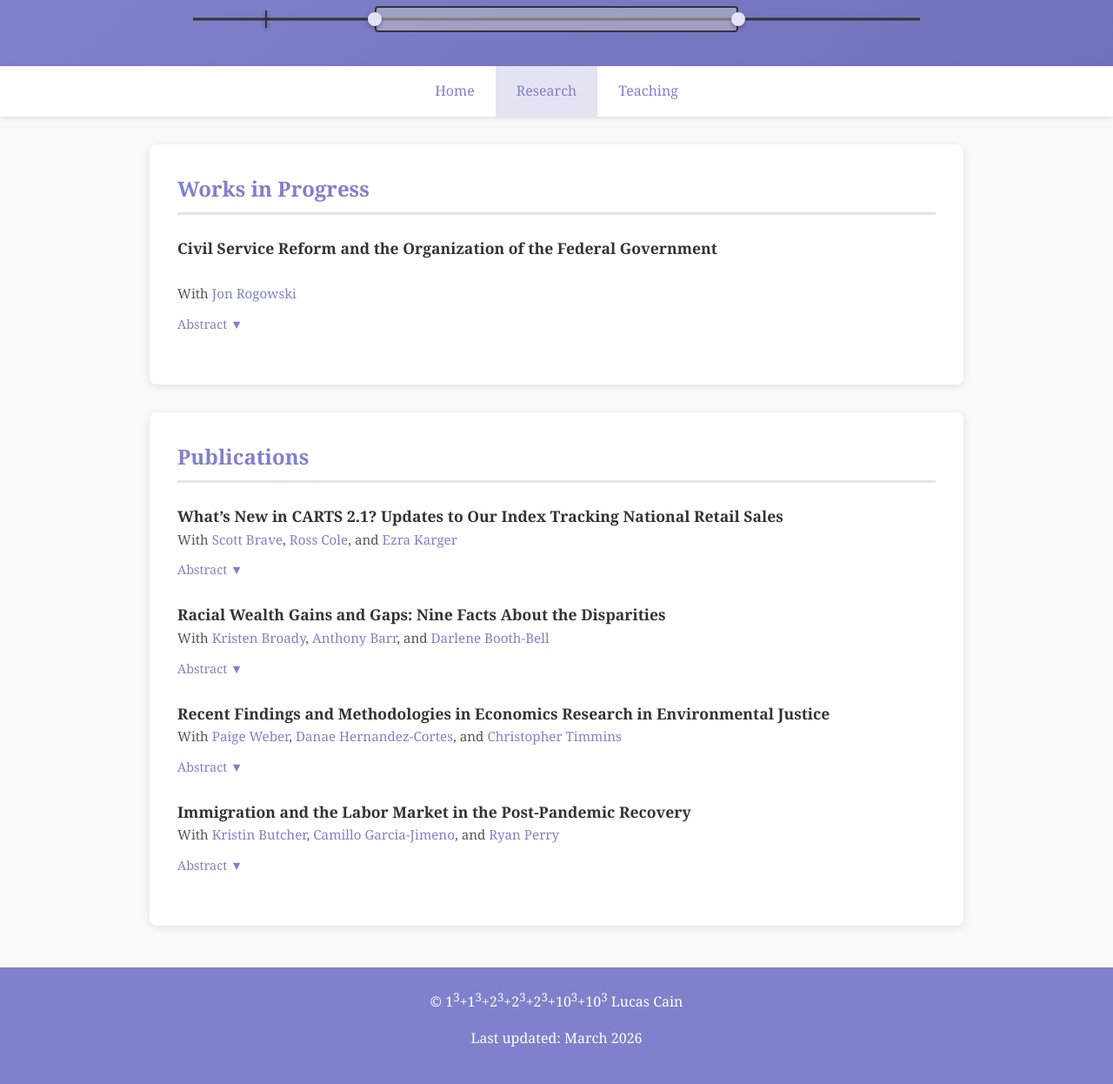
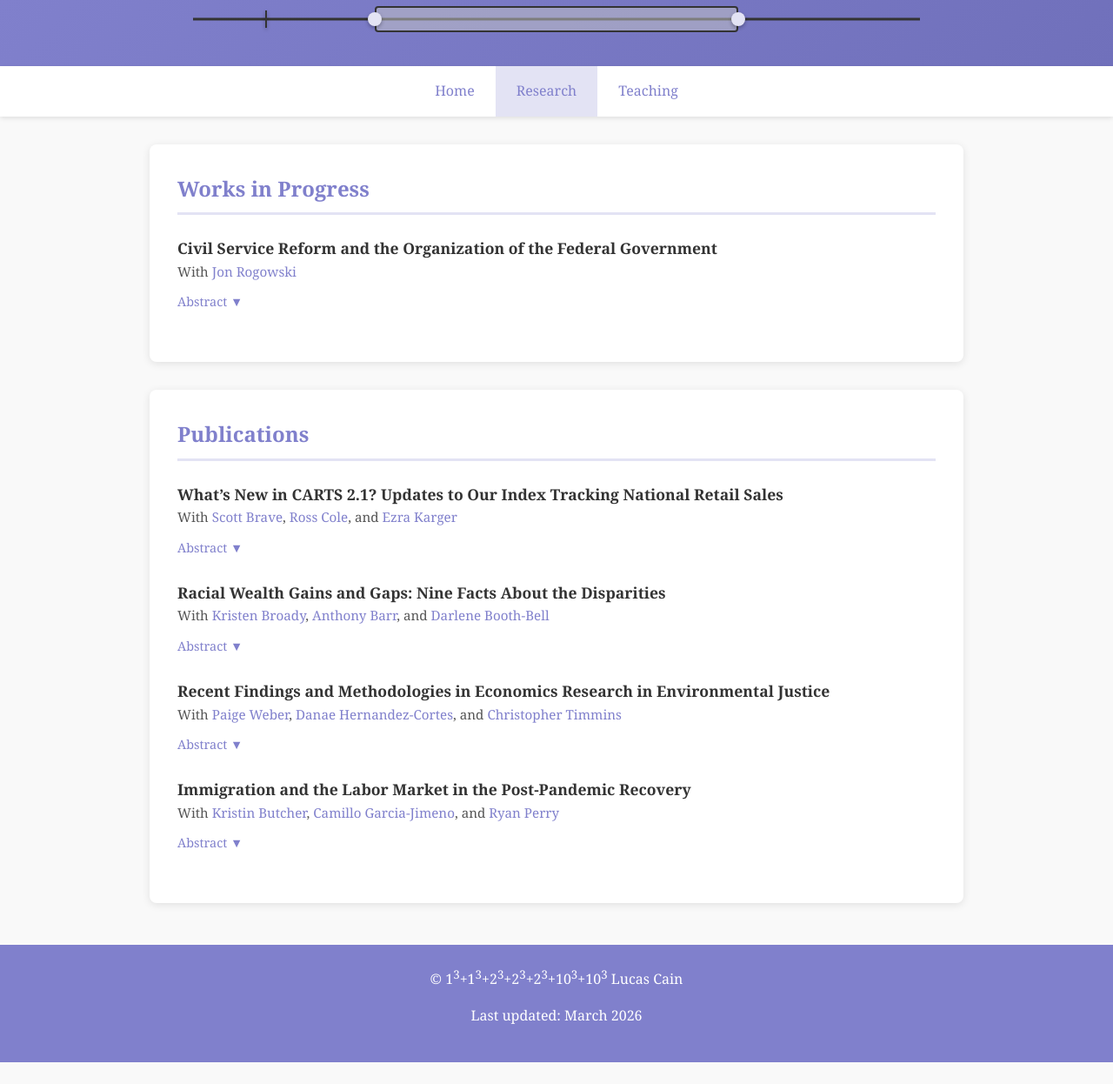
Before and after one commit to L-Cain/L-Cain.github.io, a Jekyll site: the page built from research.md, in a window 1280 px wide and 1246 px high. Shown: the whole window at 87% size. Built offline with Jekyll 4.4.1, drawn with Linux system fonts in a browser that asks for light colours; our own code applies the rules of GitHub Pages for plain Markdown files.

Commit message:
Update research.md

```diff
--- a/research.md
+++ b/research.md
@@ -4,8 +4,8 @@
     <a href="/papers/paper2.pdf" target="_blank" style="font-size: 1.1rem; font-weight: 600; color: #333; text-decoration: none;">Civil Service Reform and the Organization of the Federal
 Government</a>
     <br>
-     <br>
-    <span style="font-size: 0.95rem; color: #555;">With <a href="https://coauthor1website.com">Jon Rogowski</a></span>
+    <span style="font-size: 0.95rem; color: #555;">With <a href="https://coauthor1website.com">Jon Rogowski</a>
+    </span>
 <br>
      <button onclick="var a=this.nextElementSibling;a.style.display=a.style.display==='block'?'none':'block';this.textContent=this.textContent==='Abstract ▼'?'Abstract ▲':'Abstract ▼';" style="margin-top:0.5rem;background:none;border:none;color:#8080cc;padding:0.25rem 0;cursor:pointer;font-family:inherit;font-size:0.9rem;">Abstract ▼</button>
     <div style="display:none;margin-top:0.75rem;padding:1rem;background:#f0f0f8;border-left:3px solid #8080cc;border-radius:0 4px 4px 0;">
```
